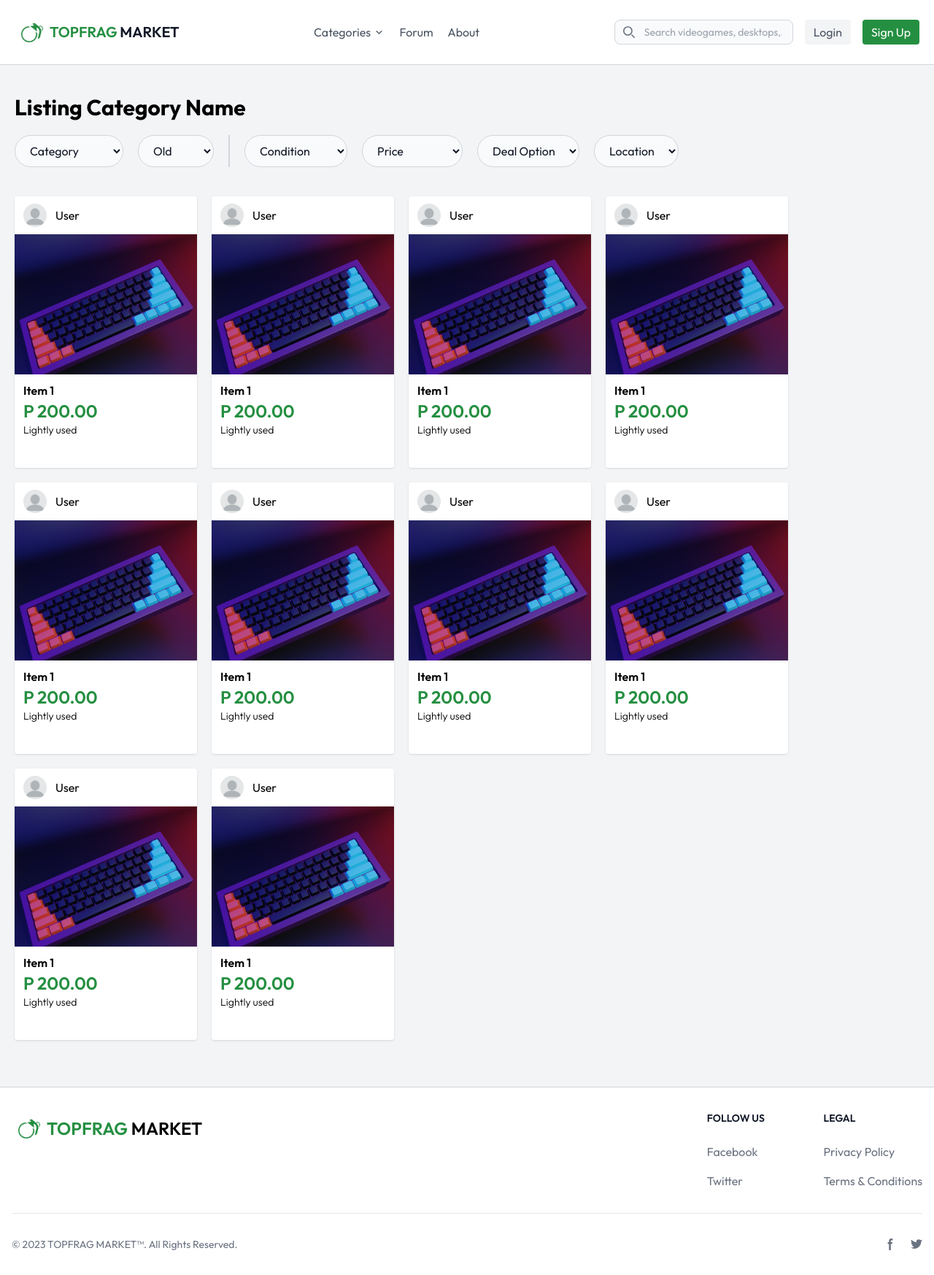
After one commit to davidrondina/TopFrag-Market, a Django app: page /listings/ in a window 1280 px wide. The commit adds this page. Shown: the whole page at 73% size. Run offline with Django 4.2, Linux system fonts and the light colour scheme; some libraries are stand-ins or nearby versions.

Commit message:
style: Add initial layout of listings page

```diff
--- a/topfragmarket/templates/topfragmarket/pages/base.html
+++ b/topfragmarket/templates/topfragmarket/pages/base.html
@@ -56,6 +56,7 @@
         {% block content %} {% endblock %}
         {% include "topfragmarket/components/footer.html" %}
 
+        {% block scripts %}{% endblock scripts %}
         <script src="https://unpkg.com/aos@2.3.1/dist/aos.js"></script>
         <script>
             AOS.init();
--- a/topfragmarket/templates/topfragmarket/pages/categories.html
+++ b/topfragmarket/templates/topfragmarket/pages/categories.html
@@ -20,9 +20,7 @@
                 <div class="group w-[49%]">
                     <a href="#" class="flex">
                         <div
-                            style="
-                                background-image: url('/static/images/items/desktop.jpg');
-                            "
+                            style="background-image: url('/static/images/items/desktop.jpg');"
                             class="w-full h-[180px] bg-white bg-cover bg-center rounded shadow overflow-hidden"
                         >
                             <div
--- /dev/null
+++ b/topfragmarket/templates/topfragmarket/pages/listings.html
@@ -0,0 +1,114 @@
+{% extends "topfragmarket/pages/base.html" %}
+{% load static %}
+
+{% block content %}
+<main class="flex flex-col">
+    <section>
+        <div class="container mx-auto px-5 py-10 flex flex-col">
+            <h1 class="mb-5 text-3xl font-bold">Listing Category Name</h1>
+
+            <div class="flex flex-wrap gap-5">
+                <select id="countries" class="bg-gray-50 border border-gray-300 text-gray-900 rounded-3xl focus:ring-blue-500 focus:border-blue-500 py-2.5 px-4">
+                    <option selected>Category</option>
+                    <option value="US">United States</option>
+                    <option value="CA">Canada</option>
+                    <option value="FR">France</option>
+                    <option value="DE">Germany</option>
+                </select>
+
+                <select id="countries" class="bg-gray-50 border border-gray-300 text-gray-900 rounded-3xl focus:ring-blue-500 focus:border-blue-500 py-2.5 px-4">
+                    <option selected>Recent</option>
+                    <option selected>Old</option>
+                </select>
+
+                <div class="border border-gray-300"></div>
+
+                <select id="countries" class="bg-gray-50 border border-gray-300 text-gray-900 rounded-3xl focus:ring-blue-500 focus:border-blue-500 py-2.5 px-4">
+                    <option selected>Condition</option>
+                    <option value="US">Brand New</option>
+                    <option value="CA">Lightly Used</option>
+                    <option value="FR">Well Used</option>
+                    <option value="DE">Germany</option>
+                </select>
+
+                <select id="countries" class="bg-gray-50 border border-gray-300 text-gray-900 rounded-3xl focus:ring-blue-500 focus:border-blue-500 py-2.5 px-4">
+                    <option selected>Price</option>
+                    <option value="US">High to Low</option>
+                    <option value="CA">Low to High</option>
+                </select>
+
+                <select id="countries" class="bg-gray-50 border border-gray-300 text-gray-900 rounded-3xl focus:ring-blue-500 focus:border-blue-500 py-2.5 px-4">
+                    <option selected>Deal Option</option>
+                    <option value="US">Meetup</option>
+                    <option value="CA">Mailing</option>
+                    <option value="FR">Delivery</option>
+                </select>
+
+                <select id="countries" class="bg-gray-50 border border-gray-300 text-gray-900 rounded-3xl focus:ring-blue-500 focus:border-blue-500 py-2.5 px-4">
+                    <option selected>Location</option>
+                    <option value="US">Nearby</option>
+                    <option value="CA">Cavite</option>
+                    <option value="FR">Delivery</option>
+                </select>
+            </div>
+        </div>
+    </section>
+
+    <section class="min-h-screen">
+        <div class="container mx-auto px-5 pb-16 flex flex-col">
+            <div x-data="allListing" class="flex flex-wrap gap-5">
+                <template x-for="listing in listings">
+                    <div class="bg-white rounded shadow overflow-hidden">
+                        <div class="group px-3 bg-white rounded-t shadow">
+                            <a href="#" class="flex items-center gap-x-3 py-2.5 ">
+                                <div class="w-8 h-8 rounded-full overflow-hidden">
+                                    <img src="{% static 'images/blank-profile-picture.png' %}" alt="" class="object-cover object-center overflow-hidden"/>
+                                </div>
+                                <p class="group-hover:underline">User</p>
+                            </a>
+                        </div>
+                        <a href="#" class="group block">
+                            <div class="w-[250px] h-[320px] bg-white overflow-hidden">
+                                <div
+                                    class="w-full max-w-[100%] h-[600px] max-h-[60%] overflow-hidden"
+                                >
+                                    <img
+                                        class="object-cover object-center"
+                                        alt="hero"
+                                        src="{% static 'images/items/keyboard.jpg' %}"
+                                    />
+                                </div>
+                                <div class="w-full h-1/2 py-2.5 px-3">
+                                    <p
+                                        class="group-hover:underline font-semibold truncate"
+                                    >
+                                        Item 1
+                                    </p>
+                                    <h3
+                                        class="text-[#258f41] font-semibold text-2xl"
+                                    >
+                                        P 200.00
+                                    </h3>
+                                    <p class="text-sm font-light">
+                                        Lightly used
+                                    </p>
+                                </div>
+                            </div>
+                        </a>
+                    </div>
+                </template>
+            </div>
+        </div>
+    </section>
+</main>
+{% endblock content %}
+
+{% block scripts %}
+<script>
+    document.addEventListener('alpine:init', () => {
+        Alpine.data('allListing', () => ({
+            listings: ['', '', '', '', '', '', '', '', '', '',]
+        }));
+    });
+</script>
+{% endblock scripts %}
--- a/topfragmarket/urls.py
+++ b/topfragmarket/urls.py
@@ -7,4 +7,5 @@ urlpatterns = [
    path('', views.index, name='home'),
    path('categories/', views.categories, name='categories'),
    path('login/', views.login, name='login'),
+   path('listings/', views.listings, name='listings'),
 ]
--- a/topfragmarket/views.py
+++ b/topfragmarket/views.py
@@ -9,3 +9,6 @@ def login(request):
 
 def categories(request):
     return render(request, 'topfragmarket/pages/categories.html')
+
+def listings(request):
+    return render(request, 'topfragmarket/pages/listings.html')
```
Also changed, not shown: topfragmarket/templates/topfragmarket/pages/index.html (+6 -6 lines), db.sqlite3.
